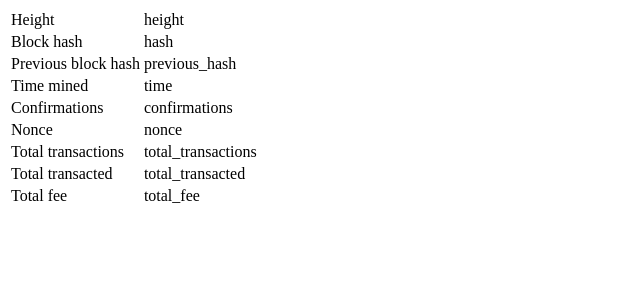
After one commit to BlackDude22/BitcoinExplorer, a Django app: page /BitcoinExplorer/1/ in a window 1280 px wide. The commit adds this page. Shown: the top 300 px of the page, without its empty margins (0-640 px from the left). Run offline with Django 3.2, Linux system fonts and the light colour scheme.

Commit message:
added stuff

```diff
--- /dev/null
+++ b/bce/BitcoinExplorer/templates/BitcoinExplorer/block.html
@@ -0,0 +1,47 @@
+<!doctype html>
+<html>
+    <body>
+    	{% if height %}
+	    	<table>
+	    		<tr>
+	    			<td>Height</td>
+	    			<td>{{height}}</td>
+	    		</tr>
+	    		<tr>
+	    			<td>Block hash</td>
+	    			<td>{{hash}}</td>
+	    		</tr>
+	    		<tr>
+	    			<td>Previous block hash</td>
+	    			<td>{{previous_hash}}</td>
+	    		</tr>
+	    		<tr>
+	    			<td>Time mined</td>
+	    			<td>{{time}}</td>
+	    		</tr>
+	    		<tr>
+	    			<td>Confirmations</td>
+	    			<td>{{confirmations}}</td>
+	    		</tr>
+	    		<tr>
+	    			<td>Nonce</td>
+	    			<td>{{nonce}}</td>
+	    		</tr>
+	    		<tr>
+	    			<td>Total transactions</td>
+	    			<td>{{total_transactions}}</td>
+	    		</tr>
+	    		<tr>
+	    			<td>Total transacted</td>
+	    			<td>{{total_transacted}}</td>
+	    		</tr>
+	    		<tr>
+	    			<td>Total fee</td>
+	    			<td>{{total_fee}}</td>
+	    		</tr>
+	    	</table>
+    	{% else %}
+    		<p>Block does not exist</p>
+    	{% endif %}
+    </body>
+</html>
--- a/bce/BitcoinExplorer/urls.py
+++ b/bce/BitcoinExplorer/urls.py
@@ -4,5 +4,6 @@ from . import views
 
 urlpatterns = [
     path('', views.index, name='index'),
-    path('BlockExplorer/', views.blockExplorer, name='be')
+    # path('BlockExplorer/', views.blockExplorer, name='be')
+    path('<int:block_height>/', views.details, name='details'),
 ]
--- a/bce/BitcoinExplorer/views.py
+++ b/bce/BitcoinExplorer/views.py
@@ -3,13 +3,24 @@ from django.http import HttpResponse
 from django.template import loader
 
 def index(request):
-    latest_question_list = ["1", "2", "suka"]
+    latest_blocks = [["1", "hash1"], ["2", "hash2"]]
     template = loader.get_template('BitcoinExplorer/index.html')
     context = {
-        'latest_question_list': latest_question_list,
+        'latest_blocks': latest_blocks,
     }
-    return render(request, 'BitcoinExplorer/be.html', {})
+    return render(request, 'BitcoinExplorer/index.html', context)
 
-def blockExplorer(request):
-	context = {}
-	return render(request, 'BitcoinExplorer/be.html', context)
+def details(request, block_height):
+    block = ["height", "hash", "previous_hash","time", "confirmations", "nonce", "total_transactions", "total_transacted", "total_fee"]
+    context = {
+    	'height': block[0],
+    	'hash': block[1],
+    	'previous_hash': block[2],
+    	'time': block[3],
+    	'confirmations': block[4],
+    	'nonce': block[5],
+    	'total_transactions': block[6],
+    	'total_transacted': block[7],
+    	'total_fee': block[8],
+    }
+    return render(request, 'BitcoinExplorer/block.html', context)
```
Also changed, not shown: bce/BitcoinExplorer/templates/BitcoinExplorer/index.html (+39 -2 lines), bce/BitcoinExplorer/templates/BitcoinExplorer/be.html (deleted).
